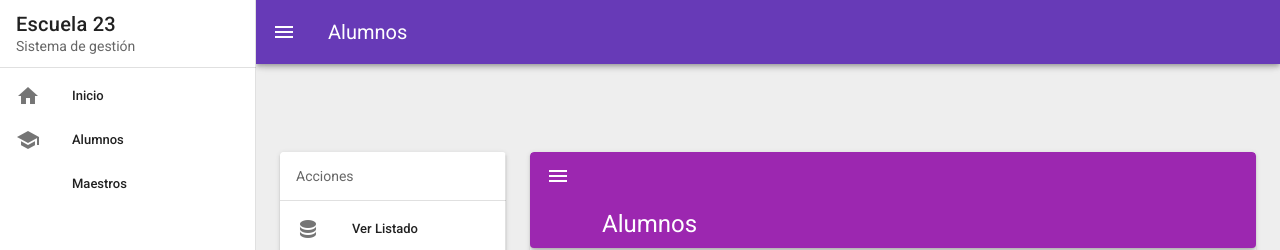
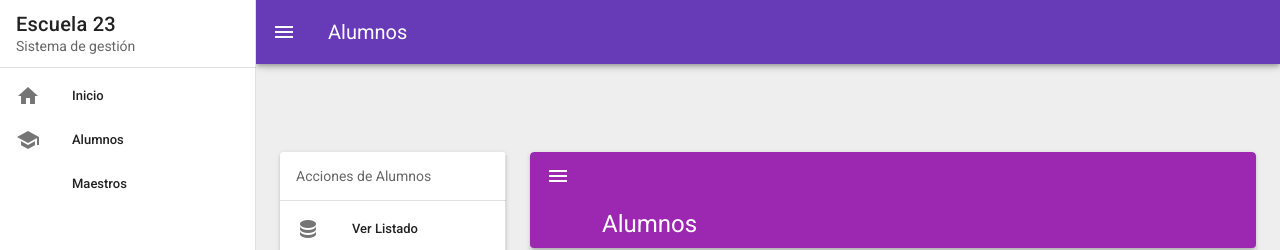
Before and after one commit to LautaroRobles/gestion-escuela, a Vue app in the folder frontend/: page /alumnos in a window 1280 px wide. Shown: the top 250 px of the page. Built offline with nearby package versions, Linux system fonts and the light colour scheme.

Commit message:
Prueba si YML esta funcionando

```diff
--- a/frontend/src/views/Alumnos.vue
+++ b/frontend/src/views/Alumnos.vue
@@ -12,7 +12,7 @@
 							width="100hw"
 							v-model="drawer"
 						>
-							<v-subheader>Acciones</v-subheader>
+							<v-subheader>Acciones de Alumnos</v-subheader>
 							<v-divider></v-divider>
 							<v-list dense>
 								<v-list-item-group>
```
Also changed, not shown: 10 other files (tests, documents, lock files or other folders).
